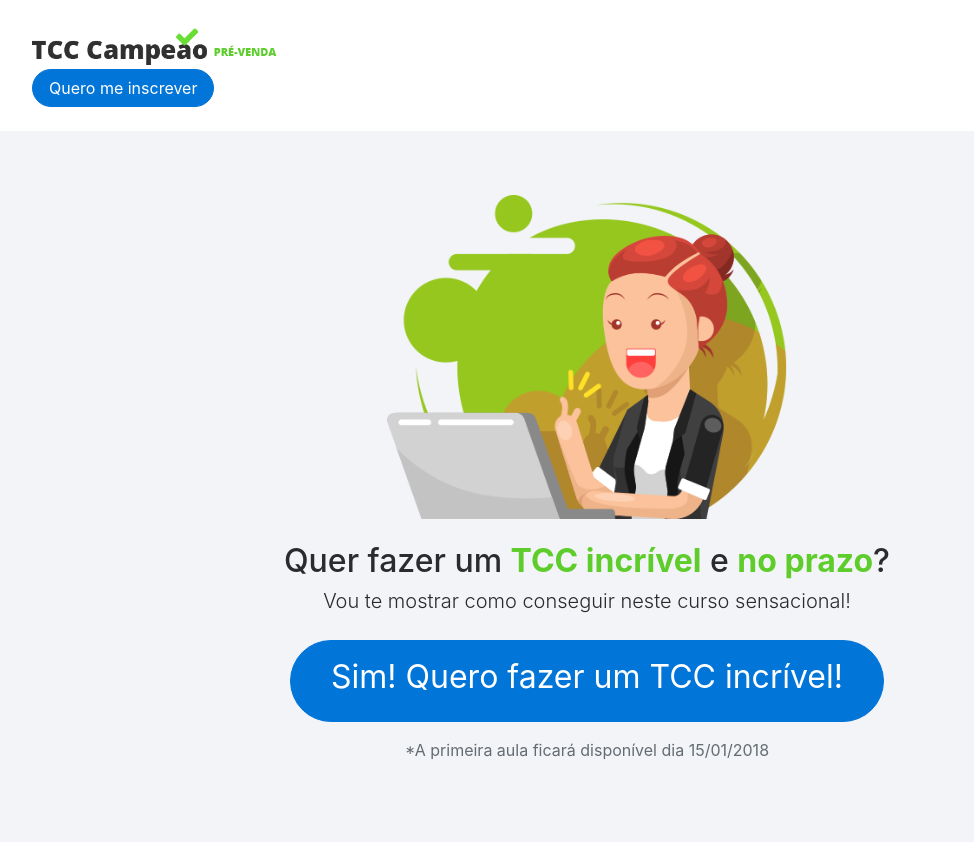
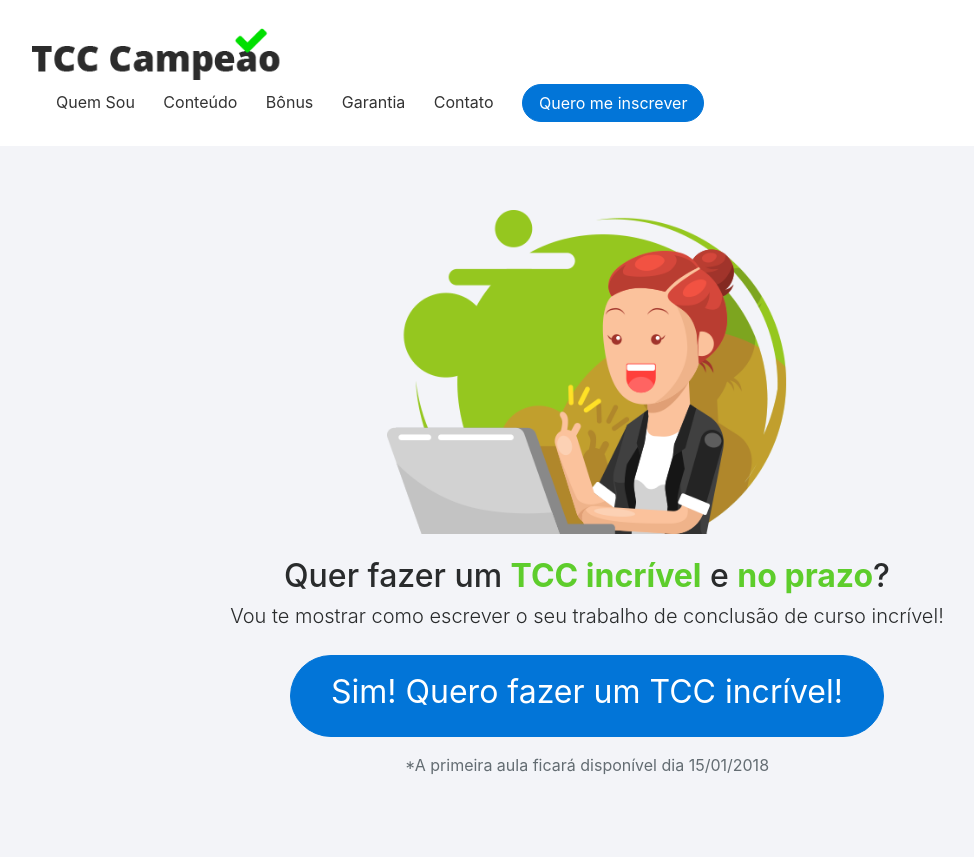
Before and after one commit to BrunoQuaresma/launch_pages, a PHP site: page / in a window 1280 px wide. Shown: the top 858 px of the page, without its empty margins (53-1027 px from the left). Run offline with PHP 8.4, Linux system fonts and the light colour scheme; some libraries are stand-ins or nearby versions.

Commit message:
Update product and thanks

```diff
--- a/product/index.html
+++ b/product/index.html
@@ -20,8 +20,8 @@
   <meta property="og:image:width" content="1200">
   <meta property="og:image:height" content="630">
   <meta name="theme-color" content="#68de33" />
-  <meta content="Quer fazer um TCC incrível e no prazo? Vou te mostrar como conseguir neste curso sensacional do TCC Campeão." name="description">
-  <title>TCC Campeão - Pré-venda</title>
+  <meta content="Quer fazer um TCC incrível e no prazo? Vou te mostrar como escrever o seu trabalho de conclusão de curso incrível." name="description">
+  <title>TCC Campeão - Faça um TCC Incrível E No Prazo!</title>
   <link rel="stylesheet" href="https://maxcdn.bootstrapcdn.com/bootstrap/4.0.0-beta.3/css/bootstrap.min.css" integrity="sha384-Zug+QiDoJOrZ5t4lssLdxGhVrurbmBWopoEl+M6BdEfwnCJZtKxi1KgxUyJq13dy" crossorigin="anonymous">
   <link href="https://use.fontawesome.com/releases/v5.0.2/css/all.css" rel="stylesheet">
   <link rel="stylesheet" href="/style.css">
@@ -69,7 +69,12 @@
       </a>
 
       <div class="m-auto mr-md-0">
-        <a href="https://pay.hotmart.com/J7047551L?off=gvzo7kdw" class="btn btn-primary btn-rounded">Quero me inscrever</a>
+        <a class="link ml-4 d-none d-md-inline" href="/#quem-sou">Quem Sou</a>
+        <a class="link ml-4 d-none d-md-inline" href="/#conteudo">Conteúdo</a>
+        <a class="link ml-4 d-none d-md-inline" href="/#bonus">Bônus</a>
+        <a class="link ml-4 d-none d-md-inline" href="/#garantia">Garantia</a>
+        <a class="link ml-4 d-none d-md-inline" href="/#contato">Contato</a>
+        <a href="https://pay.hotmart.com/J7047551L?off=gvzo7kdw" class="btn btn-primary btn-rounded ml-4">Quero me inscrever</a>
       </div>
     </div>
   </nav>
@@ -78,13 +83,13 @@
     <div class="container text-center ">
       <img src="/office.png" alt="" class="office mb-4">
       <h1 class="h2">Quer fazer um <b class="text-colored">TCC incrível</b> e <b class="text-colored">no prazo</b>?</h1>
-      <p class="lead mb-4">Vou te mostrar como conseguir neste curso sensacional!</p>
+      <p class="lead mb-4">Vou te mostrar como escrever o seu trabalho de conclusão de curso incrível!</p>
       <a href="https://pay.hotmart.com/J7047551L?off=gvzo7kdw" class="btn btn-primary btn-rounded btn-xg">Sim! Quero fazer um TCC incrível!</a>
       <p class="d-block text-muted mt-3">*A primeira aula ficará disponível dia 15/01/2018</p>
     </div>
   </div>
 
-  <section class="py-5">
+  <section class="py-5" id="quem-sou">
     <div class="container">
       <div class="row">
         <div class="col-md-5 text-right">
@@ -104,7 +109,7 @@
 
           <p class="lead mb-4">
              Em minha jornada, juntamente com as minhas sócias do Núcleo OPC MG, já ajudei muitos jovens e adultos a encontrarem o seu
-            caminho profissional. O TCC Campeão tem um objetivo muito importante: <b>ensinar você a fazer o seu TCC de forma planejada,
+            caminho profissional. O TCC Campeão tem um objetivo muito importante: <b>ensinar você a fazer o seu TCC (Trabalho de Conclusão de Curso) de forma planejada,
             tranquila e com ótimos resultados</b> para que você possa finalizar essa etapa da sua carreira (a graduação, a pós graduação)
             com chave de ouro.
           </p>
@@ -116,7 +121,7 @@
     </div>
   </section>
 
-  <section>
+  <section id="conteudo">
     <div class="jumbotron jumbotron-fluid mb-0">
       <div class="container text-center">
         <h2>O que você vai <b class="text-colored">aprender</b> neste curso</h2>
@@ -177,7 +182,7 @@
     </div>
   </section>
 
-  <section>
+  <section id="bonus">
     <div class="jumbotron jumbotron-fluid mb-0">
       <div class="container text-center">
         <h2>Além disso, você vai ter acesso a <b class="text-colored">coisas incríveis</b></h2>
@@ -190,9 +195,8 @@
       <div class="row justify-content-center mb-4">
         <div class="col-md-7">
           <div class="mb-4">
-            <h1 class="h2"><i class="fas fa-check text-success"></i> Co-orientação online GRATUITA com 3 encontros de até 2 horas.</h1>
-            <p class="mb-0">Nesses encontros eu vou te orientar de uma forma mais próxima e dedicada. Fora do curso, cada encontro de orientação para
-              TCC custa R$90,00
+            <h1 class="h1 font-weight-bold"><i class="fas fa-check text-success"></i> Co-orientação online GRATUITA com 3 encontros de até 2 horas.</h1>
+            <p class="mb-0 lead">Nesses encontros eu vou te orientar de uma forma mais próxima e dedicada. <b class="font-weight-bold">Fora do curso, cada encontro de orientação para TCC custa R$90,00</b>
             </p>
           </div>
 
@@ -247,9 +251,9 @@
   </section>
 
 
-  <section class="py-5 bg-dark">
+  <section class="py-5 bg-dark" id="garantia">
     <div class="container text-center">
-      <h2>Garantia de 30 dias!</h2>
+      <h2 class="h1">Garantia de 30 dias!</h2>
       <p class="lead mb-4">A sua satisfação ou o seu dinheiro de volta</p>
 
       <img src="/garantia.png" alt="" class="garantee mb-4">
@@ -268,7 +272,7 @@
     </div>
   </section>
 
-  <section class="py-5">
+  <section class="py-5" id="contato">
     <div class="container text-center">
       <h2>Ainda tem alguma <b class="text-colored">dúvida</b>?</h2>
       <h4 class="mb-5 font-weight-normal">Fale com a nossa equipe de atendimento</h4>
--- a/product/style.css
+++ b/product/style.css
@@ -59,6 +59,10 @@ li {
   max-width: 100%;
 }
 
+.link {
+  color: #333;
+}
+
 @media only screen and (min-width : 768px) {
   .btn-xg {
     padding: 1rem 2.5rem 1.5rem;
```
Also changed, not shown: thanks/index.html (+4 -7 lines), product/logo.png.
